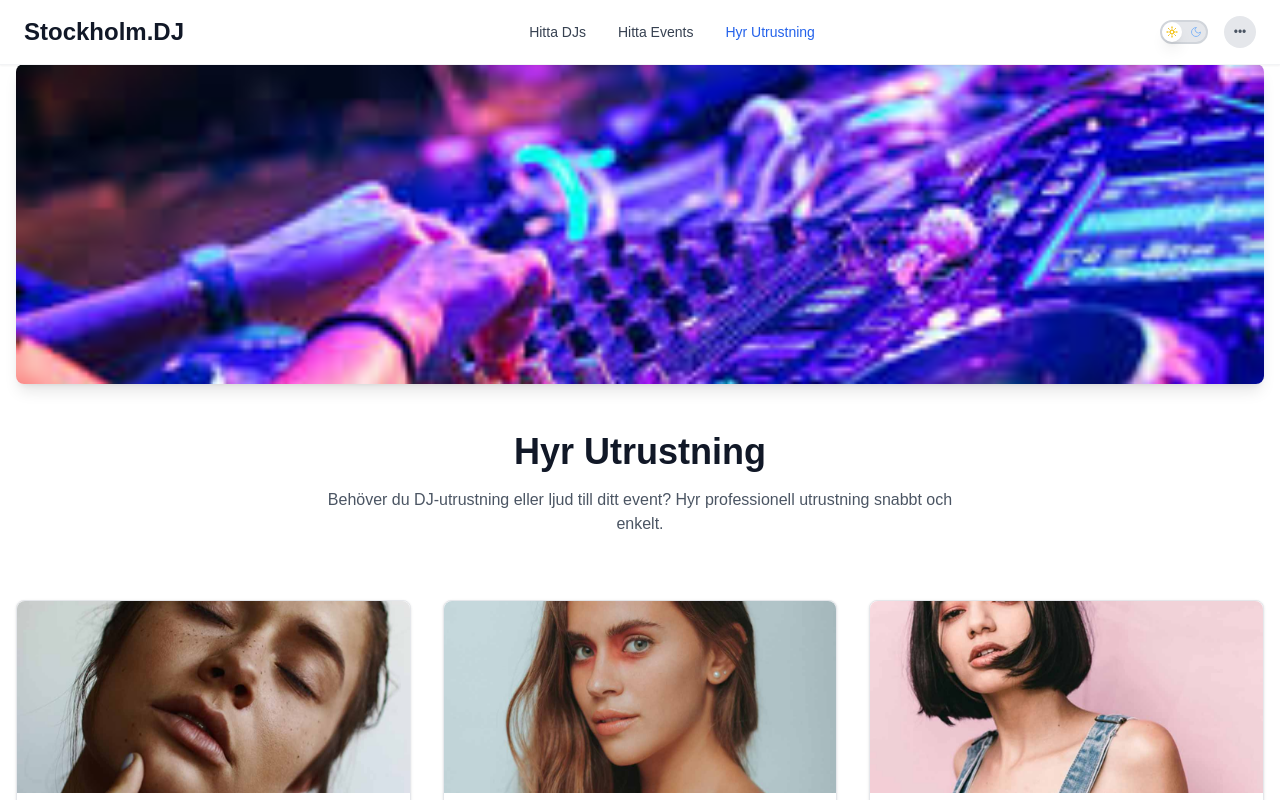
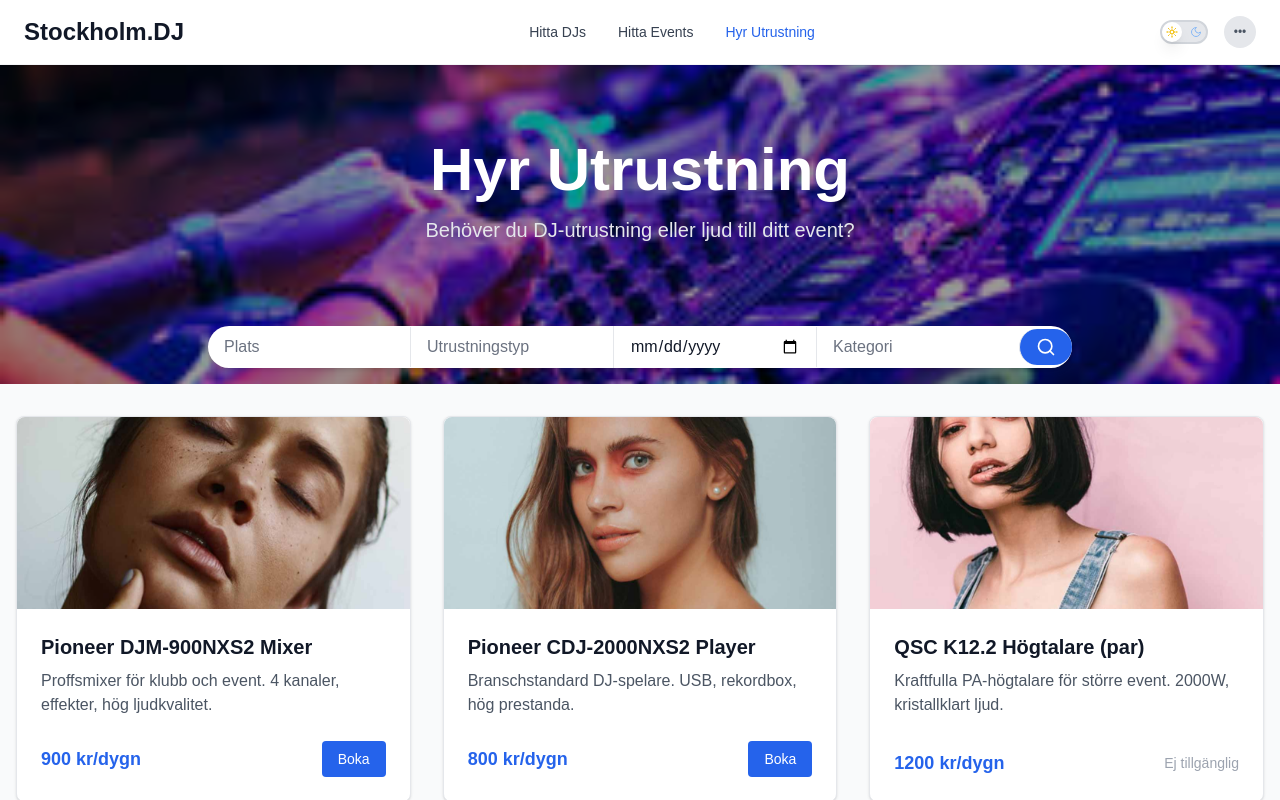
Before and after one commit to DavidFornander/stockholmDJ, a Next.js app: page /equipment in a window 1280 px wide. Shown: the top 800 px of the page. Built offline with nearby package versions, Linux system fonts and the light colour scheme.

Commit message:
feat: add search functionality to Equipment and Events pages

```diff
--- a/src/components/pages/equipment/Equipment.tsx
+++ b/src/components/pages/equipment/Equipment.tsx
@@ -1,7 +1,8 @@
 "use client";
 
-import React from "react";
+import React, { useState } from "react";
 import Image from "next/image";
+import { Search } from 'lucide-react';
 
 const equipmentData = [
 	{
@@ -61,26 +62,79 @@ const equipmentData = [
 ];
 
 const Equipment: React.FC = () => {
+	const [searchLocation, setSearchLocation] = useState('');
+	const [searchEquipmentType, setSearchEquipmentType] = useState('');
+	const [equipmentDate, setEquipmentDate] = useState('');
+	const [searchCategory, setSearchCategory] = useState('');
+
 	return (
-		<div className="bg-white dark:bg-black text-gray-900 dark:text-white min-h-screen py-16">
-			<div className="container mx-auto px-4">        {/* Hero Image Section */}
-        <div className="mb-12 w-full h-80 relative overflow-hidden rounded-lg shadow-lg">
+		<div className="min-h-screen bg-gray-50 dark:bg-black transition-colors duration-200">
+			{/* Hero Image Section */}
+			<div className="relative w-full h-64 md:h-80 lg:h-96 overflow-hidden">
 				<Image
 					src="/assets/images/temp/2Q.png"
 					alt="Hyr Utrustning Hero"
 					fill
-            className="object-cover"
+					className="object-cover object-center"
 					priority
 				/>
+				<div className="absolute inset-0 bg-black bg-opacity-40 flex items-center justify-center">
+					<div className="text-center text-white">
+						<h1 className="text-4xl md:text-5xl lg:text-6xl font-bold mb-4">
+							Hyr Utrustning
+						</h1>
+						<p className="text-lg md:text-xl text-gray-200">
+							Behöver du DJ-utrustning eller ljud till ditt event?
+						</p>
+					</div>
 				</div>
 
-				<div className="text-center mb-16">
-					<h1 className="text-4xl font-bold mb-4">Hyr Utrustning</h1>
-					<p className="text-gray-600 dark:text-gray-300 max-w-2xl mx-auto">
-						Behöver du DJ-utrustning eller ljud till ditt event? Hyr professionell
-						utrustning snabbt och enkelt.
-					</p>
+				{/* Search Form Overlay */}
+				<div className="absolute bottom-4 left-1/2 transform -translate-x-1/2 w-full max-w-4xl px-4">
+					<div className="bg-white dark:bg-gray-800 rounded-full shadow-md flex items-center divide-x divide-gray-200 dark:divide-gray-700">
+						<div className="flex-1 px-4 py-2">
+							<input
+								type="text"
+								placeholder="Plats"
+								value={searchLocation}
+								onChange={(e) => setSearchLocation(e.target.value)}
+								className="w-full bg-transparent focus:outline-none text-gray-900 dark:text-white placeholder-gray-500 dark:placeholder-gray-400"
+							/>
 						</div>
+						<div className="flex-1 px-4 py-2">
+							<input
+								type="text"
+								placeholder="Utrustningstyp"
+								value={searchEquipmentType}
+								onChange={(e) => setSearchEquipmentType(e.target.value)}
+								className="w-full bg-transparent focus:outline-none text-gray-900 dark:text-white placeholder-gray-500 dark:placeholder-gray-400"
+							/>
+						</div>
+						<div className="flex-1 px-4 py-2">
+							<input
+								type="date"
+								value={equipmentDate}
+								onChange={(e) => setEquipmentDate(e.target.value)}
+								className="w-full bg-transparent focus:outline-none text-gray-900 dark:text-white"
+							/>
+						</div>
+						<div className="flex-1 px-4 py-2">
+							<input
+								type="text"
+								placeholder="Kategori"
+								value={searchCategory}
+								onChange={(e) => setSearchCategory(e.target.value)}
+								className="w-full bg-transparent focus:outline-none text-gray-900 dark:text-white placeholder-gray-500 dark:placeholder-gray-400"
+							/>
+						</div>
+						<button className="p-2 rounded-full bg-blue-600 hover:bg-blue-700 transition-colors px-4">
+							<Search className="w-5 h-5 text-white" />
+						</button>
+					</div>
+				</div>
+			</div>
+
+			<div className="container mx-auto px-4 py-8">
 
 				<div className="grid grid-cols-1 md:grid-cols-2 lg:grid-cols-3 gap-8">
 					{equipmentData.map((item) => (
--- a/src/components/pages/events/Events.tsx
+++ b/src/components/pages/events/Events.tsx
@@ -1,3 +1,5 @@
+"use client";
+
 import React, { useState } from 'react';
 import EventCard from './EventCard';
 import Image from 'next/image';
@@ -58,26 +60,79 @@ const eventsData = [
 ];
 
 const Events: React.FC = () => {
+  const [searchLocation, setSearchLocation] = useState('');
+  const [searchEventType, setSearchEventType] = useState('');
+  const [eventDate, setEventDate] = useState('');
+  const [searchMusicStyle, setSearchMusicStyle] = useState('');
+
   return (
-    <div className="bg-white dark:bg-black text-gray-900 dark:text-white min-h-screen py-16">
-      <div className="container mx-auto px-4">
+    <div className="min-h-screen bg-gray-50 dark:bg-black transition-colors duration-200">
       {/* Hero Image Section */}
-        <div className="mb-12 w-full h-80 relative overflow-hidden rounded-lg shadow-lg">
+      <div className="relative w-full h-64 md:h-80 lg:h-96 overflow-hidden">
         <Image
           src="/assets/images/temp/2Q.png"
           alt="Hitta Events Hero"
           fill
-            className="object-cover"
+          className="object-cover object-center"
           priority
         />
+        <div className="absolute inset-0 bg-black bg-opacity-40 flex items-center justify-center">
+          <div className="text-center text-white">
+            <h1 className="text-4xl md:text-5xl lg:text-6xl font-bold mb-4">
+              Hitta Events
+            </h1>
+            <p className="text-lg md:text-xl text-gray-200">
+              Upptäck Stockholms bästa events och evenemang
+            </p>
+          </div>
         </div>
 
-        <div className="text-center mb-16">
-          <h1 className="text-4xl font-bold mb-4">Kommande Events</h1>
-          <p className="text-gray-600 dark:text-gray-300 max-w-2xl mx-auto">
-            Upptäck våra kommande evenemang och workshops. Stockholm.DJ arrangerar allt från företagsevent till klubbkvällar och musikaliska workshops.
-          </p>
+        {/* Search Form Overlay */}
+        <div className="absolute bottom-4 left-1/2 transform -translate-x-1/2 w-full max-w-4xl px-4">
+          <div className="bg-white dark:bg-gray-800 rounded-full shadow-md flex items-center divide-x divide-gray-200 dark:divide-gray-700">
+            <div className="flex-1 px-4 py-2">
+              <input
+                type="text"
+                placeholder="Plats"
+                value={searchLocation}
+                onChange={(e) => setSearchLocation(e.target.value)}
+                className="w-full bg-transparent focus:outline-none text-gray-900 dark:text-white placeholder-gray-500 dark:placeholder-gray-400"
+              />
             </div>
+            <div className="flex-1 px-4 py-2">
+              <input
+                type="text"
+                placeholder="Eventtyp"
+                value={searchEventType}
+                onChange={(e) => setSearchEventType(e.target.value)}
+                className="w-full bg-transparent focus:outline-none text-gray-900 dark:text-white placeholder-gray-500 dark:placeholder-gray-400"
+              />
+            </div>
+            <div className="flex-1 px-4 py-2">
+              <input
+                type="date"
+                value={eventDate}
+                onChange={(e) => setEventDate(e.target.value)}
+                className="w-full bg-transparent focus:outline-none text-gray-900 dark:text-white"
+              />
+            </div>
+            <div className="flex-1 px-4 py-2">
+              <input
+                type="text"
+                placeholder="Musikstil"
+                value={searchMusicStyle}
+                onChange={(e) => setSearchMusicStyle(e.target.value)}
+                className="w-full bg-transparent focus:outline-none text-gray-900 dark:text-white placeholder-gray-500 dark:placeholder-gray-400"
+              />
+            </div>
+            <button className="p-2 rounded-full bg-blue-600 hover:bg-blue-700 transition-colors px-4">
+              <Search className="w-5 h-5 text-white" />
+            </button>
+          </div>
+        </div>
+      </div>
+
+      <div className="container mx-auto px-4 py-8">
 
         <div className="grid grid-cols-1 md:grid-cols-2 lg:grid-cols-3 gap-8">
           {eventsData.map((event) => (
@@ -87,7 +142,7 @@ const Events: React.FC = () => {
 
         <div className="text-center mt-16">
           <h2 className="text-2xl font-bold mb-4">Saknar du något?</h2>
-          <p className="text-gray-300 max-w-2xl mx-auto mb-8">
+          <p className="text-gray-600 dark:text-gray-400 max-w-2xl mx-auto mb-8">
             Vi kan hjälpa dig arrangera ditt eget event, oavsett om det är en företagsfest, ett bröllop eller en privatfest.
           </p>
           <a
```
Lines whose indentation alone changed are shown as unchanged.
